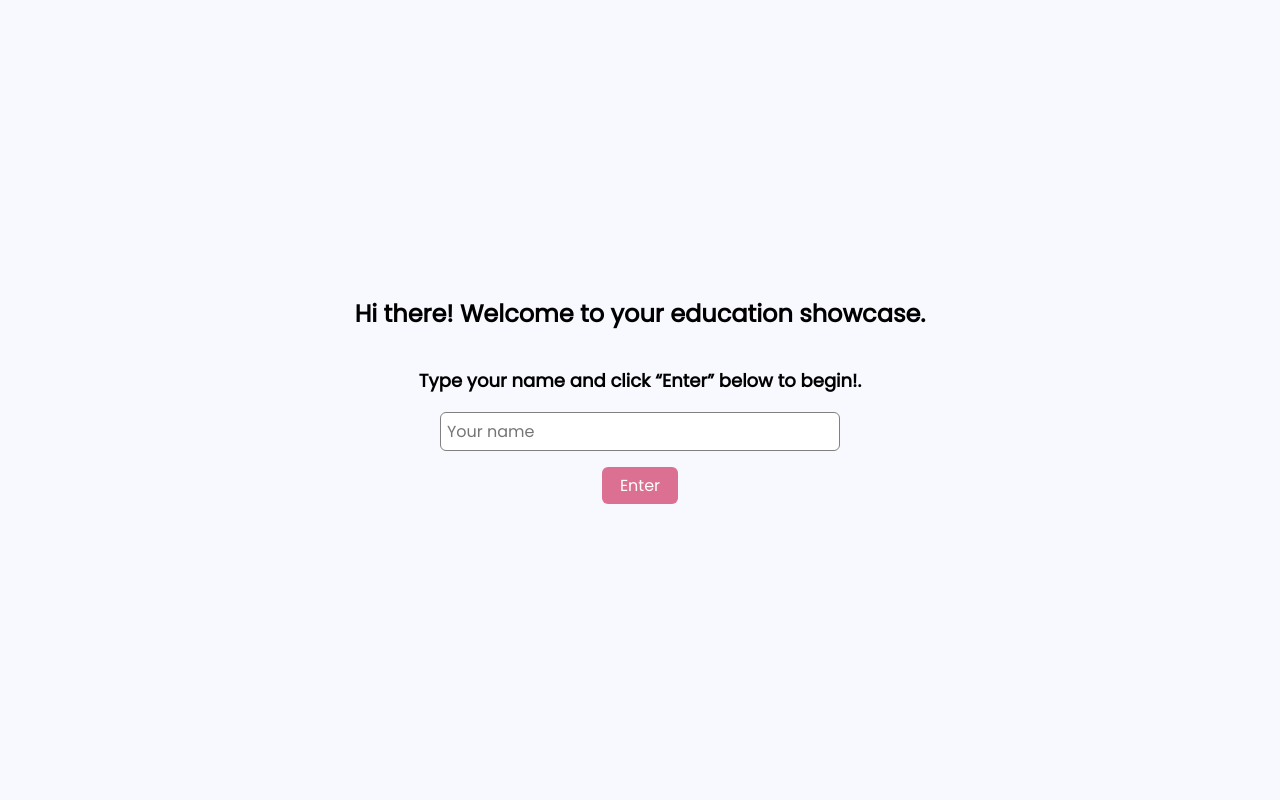
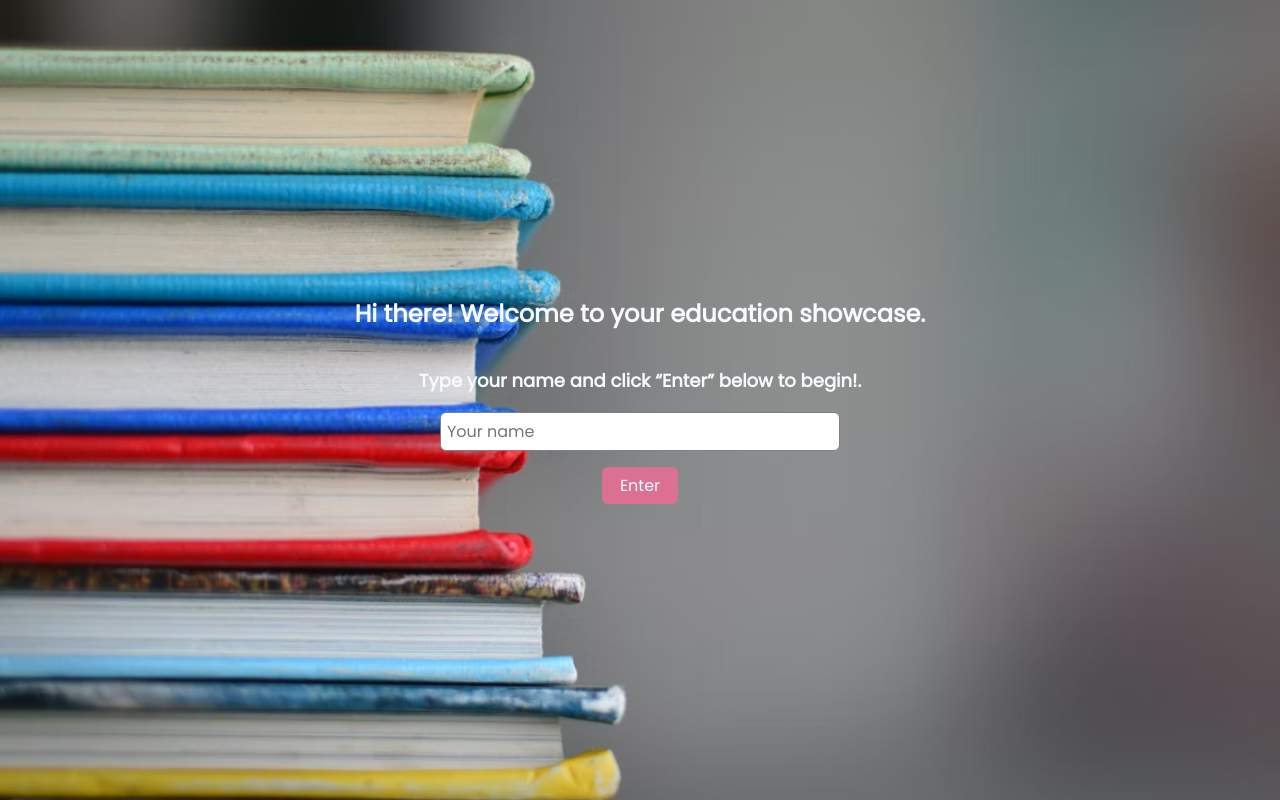
Before and after one commit to kunal70006/showwcase-challenge, a Next.js app: page / in a window 1280 px wide. Built offline with nearby package versions, Linux system fonts and the light colour scheme.

Commit message:
minor fixes

```diff
--- a/next.config.js
+++ b/next.config.js
@@ -1,6 +1,6 @@
 /** @type {import('next').NextConfig} */
 const nextConfig = {
   reactStrictMode: true,
-}
+};
 
-module.exports = nextConfig
+module.exports = nextConfig;
--- a/src/components/EducationList/index.tsx
+++ b/src/components/EducationList/index.tsx
@@ -19,7 +19,7 @@ const EducationList = ({ degree }: EducationListProps) => {
       {degree ? (
         <BookmarkIndividualContainer>
           <Title style={{ marginBottom: "0.5em" }}>
-            {degree?.degreeName} @ {degree?.collegeName}
+            {degree?.degreeName} in {degree?.studyField} @ {degree?.collegeName}
           </Title>
           <Heading style={{ marginBottom: "1.5em" }}>
             {dayjs(degree.startDate).format("MM/YYYY")} -{" "}
--- a/src/pages/[slug].tsx
+++ b/src/pages/[slug].tsx
@@ -33,6 +33,7 @@ const Education = () => {
     startDate: new Date(),
     endDate: new Date(),
     achievements: "",
+    studyField: "",
   });
   const [isCurrently, setIsCurrently] = useState<boolean>(false);
   const [educationListArray, setEducationListArray] = useState<DegreeDetails[]>(
@@ -51,6 +52,7 @@ const Education = () => {
       startDate: new Date(),
       endDate: new Date(),
       achievements: "",
+      studyField: "",
     });
     setIsOpen(false);
   };
@@ -114,7 +116,9 @@ const Education = () => {
 
   return (
     <Container>
-      <Title>Welcome to {name}&apos;s education page.</Title>
+      <Title style={{ color: "ghostwhite" }}>
+        Welcome to {name}&apos;s education page.
+      </Title>
       <StyledButton onClick={openModal}>Add new education</StyledButton>
       <ModalContainer
         isOpen={isOpen}
--- a/src/pages/index.tsx
+++ b/src/pages/index.tsx
@@ -21,10 +21,10 @@ const Home: NextPage = () => {
       </Head>
 
       <Container>
-        <Title style={{ marginBottom: "1.5em" }}>
+        <Title style={{ marginBottom: "1.5em", color: "ghostwhite" }}>
           Hi there! Welcome to your education showcase.
         </Title>
-        <Heading style={{ marginBottom: "1em" }}>
+        <Heading style={{ marginBottom: "1em", color: "ghostwhite" }}>
           Type your name and click &ldquo;Enter&rdquo; below to begin!.
         </Heading>
         <InputField
--- a/src/styles/Styles.ts
+++ b/src/styles/Styles.ts
@@ -3,11 +3,15 @@ import styled from "styled-components";
 export const Container = styled.div`
   display: flex;
   height: 100vh;
-  background-color: ghostwhite;
+  /* background-color: ghostwhite; */
   align-items: center;
   flex-direction: column;
   justify-content: center;
   font-size: large;
+  background-image: url("/homeBg.png");
+  background-position: center;
+  background-repeat: no-repeat;
+  background-size: cover;
 `;
 
 export const Title = styled.h1`
@@ -134,6 +138,8 @@ export const BookmarkContainer = styled.div`
   width: 30%;
   margin-right: 8em;
   flex-wrap: wrap;
+  background-color: rgba(255, 255, 255, 0.9);
+  border-radius: 6px;
 `;
 
 export const BookmarkIndividualContainer = styled.div`
--- a/src/types/index.ts
+++ b/src/types/index.ts
@@ -4,4 +4,5 @@ export interface DegreeDetails {
   startDate: Date;
   endDate: Date | string;
   achievements: string;
+  studyField: string;
 }
```
Also changed, not shown: src/components/ModalContainer/index.tsx (+11 -2 lines), public/homeBg.png (added), 1 other file (tests, documents, lock files or other folders).
